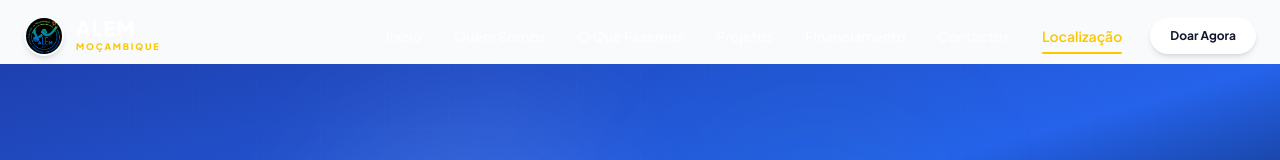
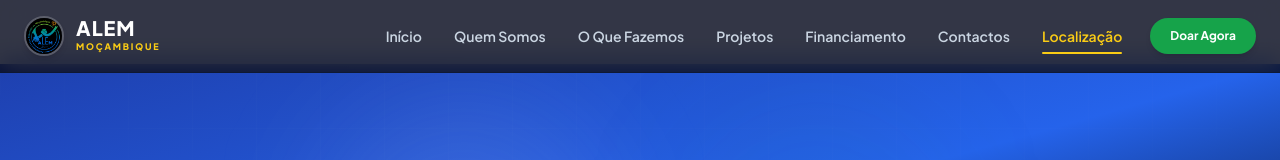
Before and after one commit to Antoniow70/Alem-website, a React (Vite) app: page /localizacao in a window 1280 px wide. Shown: the top 160 px of the page. Built offline with nearby package versions, Linux system fonts and the light colour scheme.

Commit message:
style: change navbar to black/dark theme for better contrast

```diff
--- a/src/components/Navbar.jsx
+++ b/src/components/Navbar.jsx
@@ -33,8 +33,10 @@ export default function Navbar() {
   return (
     <nav
       className={cn(
-        'fixed top-0 left-0 right-0 z-50 transition-all duration-500 px-6 py-4',
-        scrolled ? 'bg-white/80 backdrop-blur-lg shadow-lg shadow-slate-900/5 py-3 border-b border-slate-100/80' : 'bg-transparent'
+        'fixed top-0 left-0 right-0 z-50 transition-all duration-500 px-6 py-4 border-b',
+        scrolled
+          ? 'bg-slate-950/95 backdrop-blur-lg shadow-2xl py-3 border-slate-800/80'
+          : 'bg-slate-950/80 backdrop-blur-md border-slate-900/50'
       )}
     >
       <div className="max-w-7xl mx-auto flex items-center justify-between">
@@ -43,18 +45,16 @@ export default function Navbar() {
             <img
               src="IMG-20260323-WA0000.jpg"
               alt="Logo ALEM"
-              className="w-10 h-10 rounded-full object-cover border-2 border-white/20 group-hover:border-blue-600/50 group-hover:scale-105 transition-all duration-300 shadow-md"
+              className="w-10 h-10 rounded-full object-cover border-2 border-white/20 group-hover:border-brand-primary/50 group-hover:scale-105 transition-all duration-300 shadow-md"
             />
           </div>
           <div className="flex flex-col">
-            <span className={cn(
-              "font-black text-xl leading-none tracking-wider transition-colors duration-300",
-              scrolled ? "text-slate-900" : "text-white"
-            )}>ALEM</span>
-            <span className={cn(
-              "text-[9px] uppercase tracking-[0.2em] font-extrabold transition-colors duration-300 mt-0.5",
-              scrolled ? "text-yellow-600" : "text-yellow-400"
-            )}>Moçambique</span>
+            <span className="font-black text-xl leading-none tracking-wider text-white transition-colors duration-300">
+              ALEM
+            </span>
+            <span className="text-[9px] uppercase tracking-[0.2em] font-extrabold text-brand-accent transition-colors duration-300 mt-0.5">
+              Moçambique
+            </span>
           </div>
         </Link>
 
@@ -68,19 +68,14 @@ export default function Navbar() {
                 to={link.path}
                 className={cn(
                   'text-sm font-semibold transition-all relative py-2 px-1',
-                  scrolled
-                    ? isActive ? 'text-blue-600' : 'text-slate-600 hover:text-blue-600'
-                    : isActive ? 'text-yellow-400' : 'text-white/80 hover:text-white'
+                  isActive ? 'text-brand-accent' : 'text-slate-300 hover:text-white'
                 )}
               >
                 {link.name}
                 {isActive && (
                   <motion.span
                     layoutId="activeNavIndicator"
-                    className={cn(
-                      "absolute bottom-0 left-1 right-1 h-0.5 rounded-full",
-                      scrolled ? "bg-blue-600" : "bg-yellow-400"
-                    )}
+                    className="absolute bottom-0 left-1 right-1 h-0.5 rounded-full bg-brand-accent"
                     transition={{ type: "spring", stiffness: 300, damping: 30 }}
                   />
                 )}
@@ -89,12 +84,7 @@ export default function Navbar() {
           })}
           <Link
             to="/meios-financiamento"
-            className={cn(
-              "px-5 py-2.5 rounded-full text-xs font-bold transition-all duration-300 shadow-md hover:shadow-lg active:scale-95",
-              scrolled
-                ? "bg-green-600 hover:bg-green-700 text-white hover:shadow-green-600/20"
-                : "bg-white hover:bg-slate-100 text-slate-900 hover:shadow-white/10"
-            )}
+            className="px-5 py-2.5 rounded-full text-xs font-bold transition-all duration-300 shadow-md hover:shadow-lg active:scale-95 bg-brand-secondary hover:bg-brand-secondary-hover text-white hover:shadow-brand-secondary/20"
           >
             Doar Agora
           </Link>
@@ -102,10 +92,7 @@ export default function Navbar() {
 
         {/* Mobile Toggle */}
         <button
-          className={cn(
-            "md:hidden p-2 rounded-xl transition-all duration-200 active:scale-95",
-            scrolled ? "text-slate-700 hover:bg-slate-100" : "text-white hover:bg-white/10"
-          )}
+          className="md:hidden p-2 rounded-xl transition-all duration-200 active:scale-95 text-slate-300 hover:text-white hover:bg-white/10"
           onClick={() => setIsOpen(!isOpen)}
           aria-label="Menu"
         >
@@ -120,7 +107,7 @@ export default function Navbar() {
             initial={{ opacity: 0, y: -10 }}
             animate={{ opacity: 1, y: 0 }}
             exit={{ opacity: 0, y: -10 }}
-            className="md:hidden bg-white/95 backdrop-blur-lg border border-slate-200/50 mt-3 overflow-hidden rounded-2xl shadow-2xl absolute left-4 right-4"
+            className="md:hidden bg-slate-950/95 backdrop-blur-lg border border-slate-800/80 mt-3 overflow-hidden rounded-2xl shadow-2xl absolute left-4 right-4"
           >
             <div className="flex flex-col p-4 gap-2">
               {navLinks.map((link) => (
@@ -129,7 +116,9 @@ export default function Navbar() {
                   to={link.path}
                   className={cn(
                     'text-base font-bold p-3 rounded-xl transition-all duration-200 flex items-center',
-                    location.pathname === link.path ? 'bg-blue-50 text-blue-600' : 'text-slate-600 hover:bg-slate-50'
+                    location.pathname === link.path
+                      ? 'bg-slate-900 text-brand-accent'
+                      : 'text-slate-300 hover:bg-slate-900/50'
                   )}
                 >
                   {link.name}
@@ -137,7 +126,7 @@ export default function Navbar() {
               ))}
               <Link
                 to="/meios-financiamento"
-                className="bg-green-600 text-white p-4 rounded-xl text-center font-bold shadow-lg shadow-green-600/20 active:scale-[0.98] transition-transform mt-2"
+                className="bg-brand-secondary text-white p-4 rounded-xl text-center font-bold shadow-lg shadow-brand-secondary/20 active:scale-[0.98] transition-transform mt-2"
               >
                 Doar Agora
               </Link>
```
